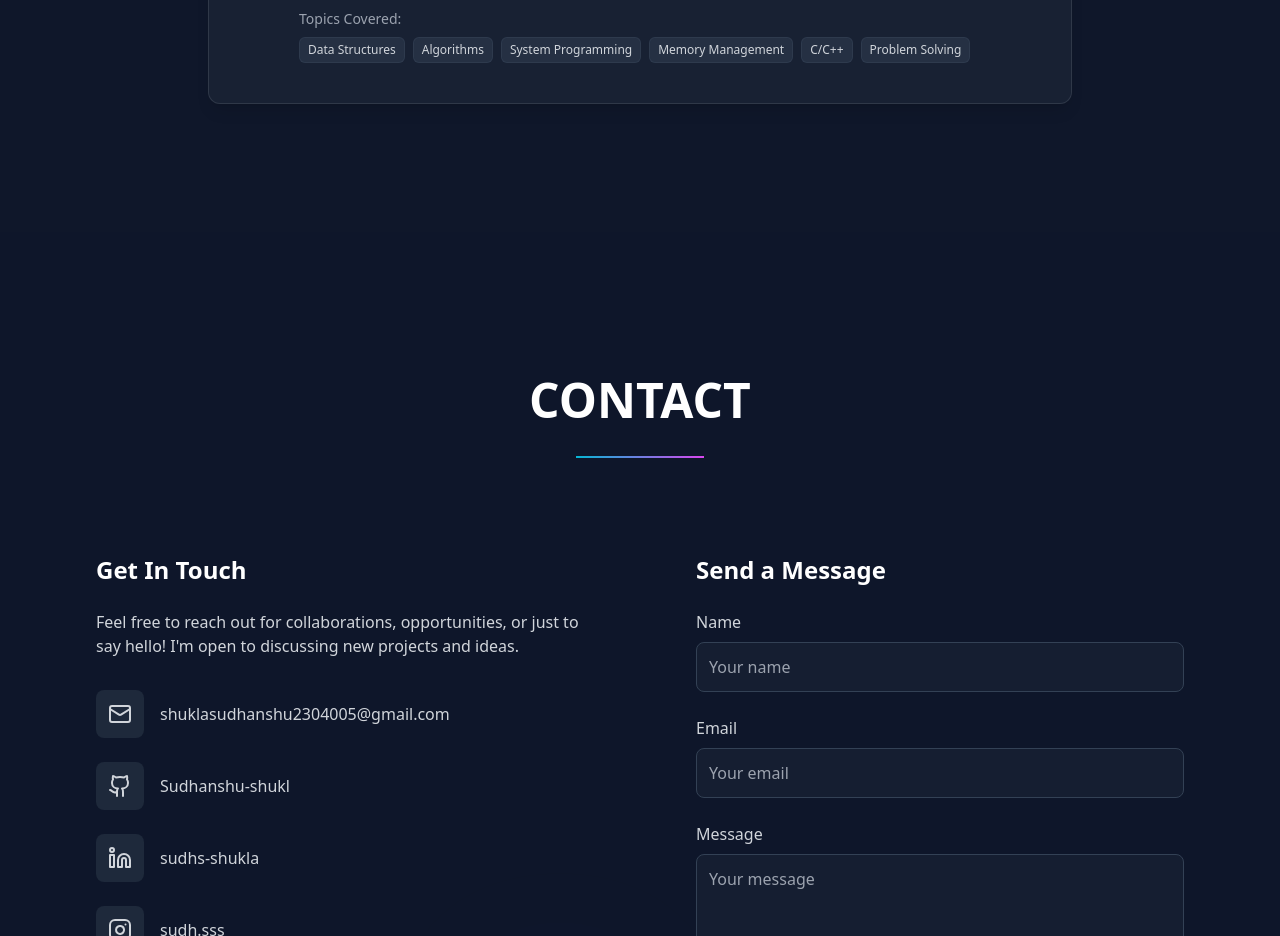
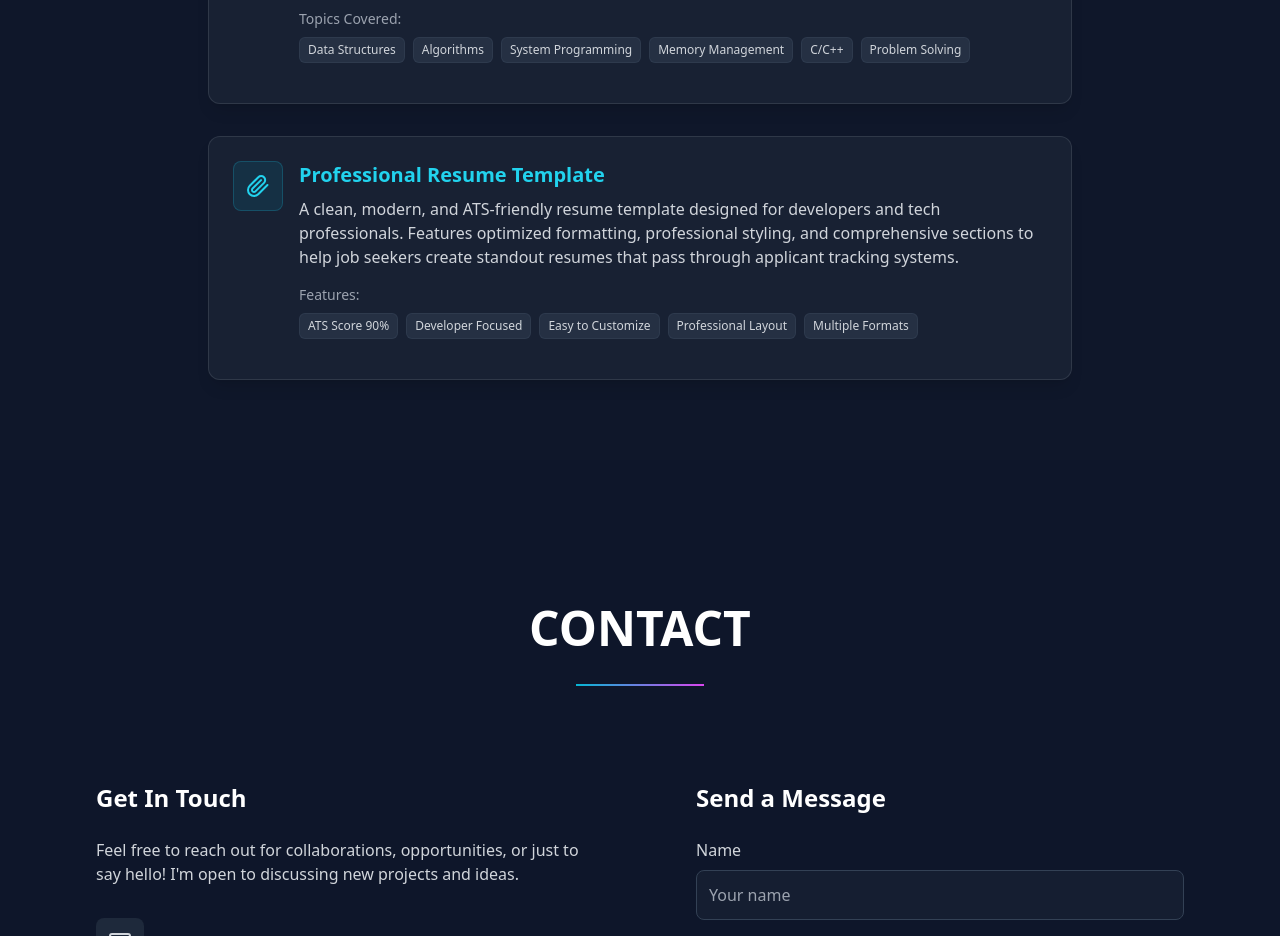
Before and after one commit to Sudhanshu-shukl/portfolio, a React (Vite) app: page / in a window 1280 px wide. Shown: the part 9540-10476 px from the top of the page. Built offline with nearby package versions, Linux system fonts and the light colour scheme.

Commit message:
Contribution Added

```diff
--- a/src/components/Contributions.jsx
+++ b/src/components/Contributions.jsx
@@ -1,5 +1,5 @@
 import React from 'react';
-import { Code, Youtube } from 'lucide-react';
+import { Code, Youtube, Paperclip } from 'lucide-react';
 
 const contributions = [
     {
@@ -21,6 +21,15 @@ const contributions = [
             'Data Structures', 'Algorithms', 'System Programming', 'Memory Management', 'C/C++', 'Problem Solving'
         ]
     },
+    {
+        title: 'Professional Resume Template',
+        description: 'A clean, modern, and ATS-friendly resume template designed for developers and tech professionals. Features optimized formatting, professional styling, and comprehensive sections to help job seekers create standout resumes that pass through applicant tracking systems.',
+        link: 'https://docs.google.com/document/d/1dNqwYXKRNK7tn2BxECBUKymcS9OBEfkh/edit?usp=sharing&ouid=110849747074630112692&rtpof=true&sd=true',
+        icon: Paperclip,
+        features: [
+            'ATS Score 90%', 'Developer Focused', 'Easy to Customize', 'Professional Layout', 'Multiple Formats'
+        ]
+    }
 ];
 
 const Contributions = () => {
@@ -67,6 +76,18 @@ const Contributions = () => {
                                             </div>
                                         </div>
                                     )}
+                                    {item.features && (
+                                        <div className="mb-4">
+                                            <h4 className="text-sm font-medium text-gray-400 mb-2">Features:</h4>
+                                            <div className="flex flex-wrap gap-2">
+                                                {item.features.map((feature, featureIdx) => (
+                                                    <span key={featureIdx} className="px-2 py-1 bg-slate-700/50 text-xs rounded-md text-gray-300 border border-slate-600/30">
+                                                        {feature}
+                                                    </span>
+                                                ))}
+                                            </div>
+                                        </div>
+                                    )}
                                 </div>
                             </div>
                         </a>
```
Also changed, not shown: 1 other file (tests, documents, lock files or other folders). Lines whose indentation alone changed are shown as unchanged.
